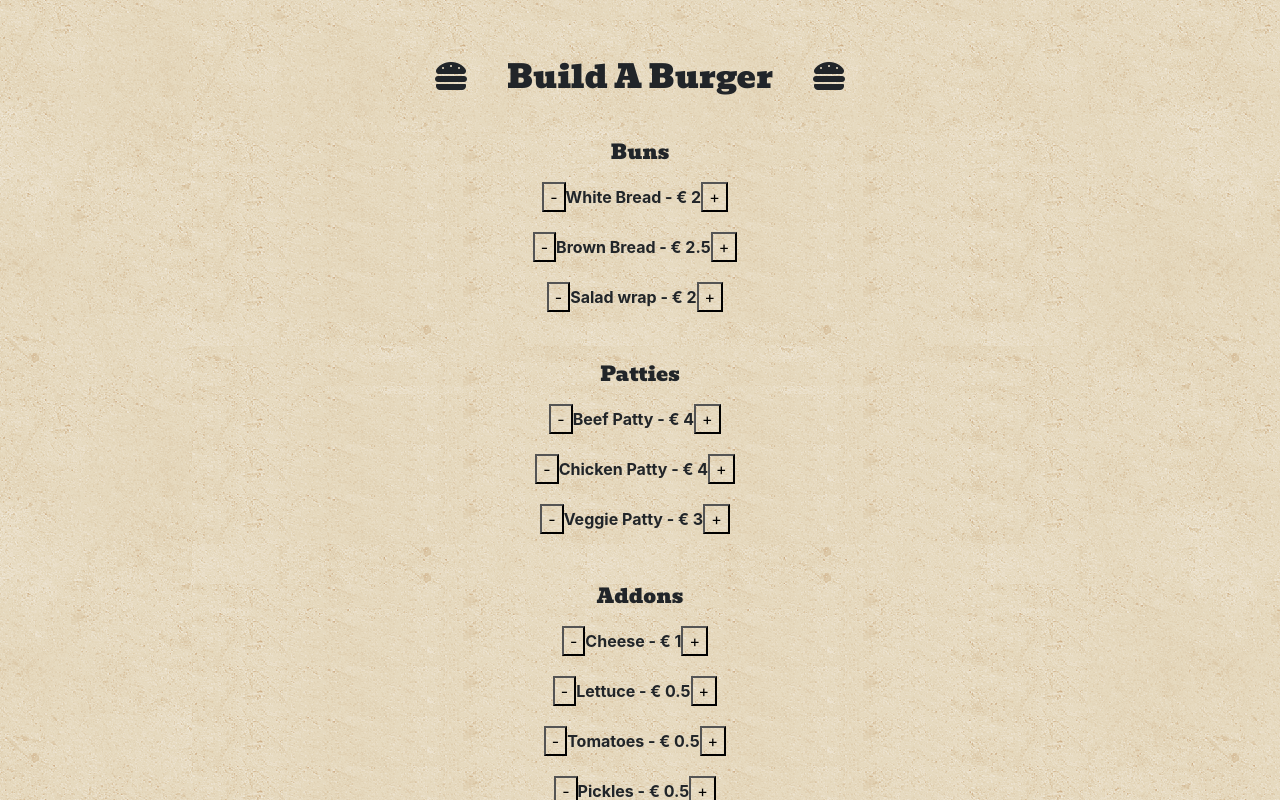
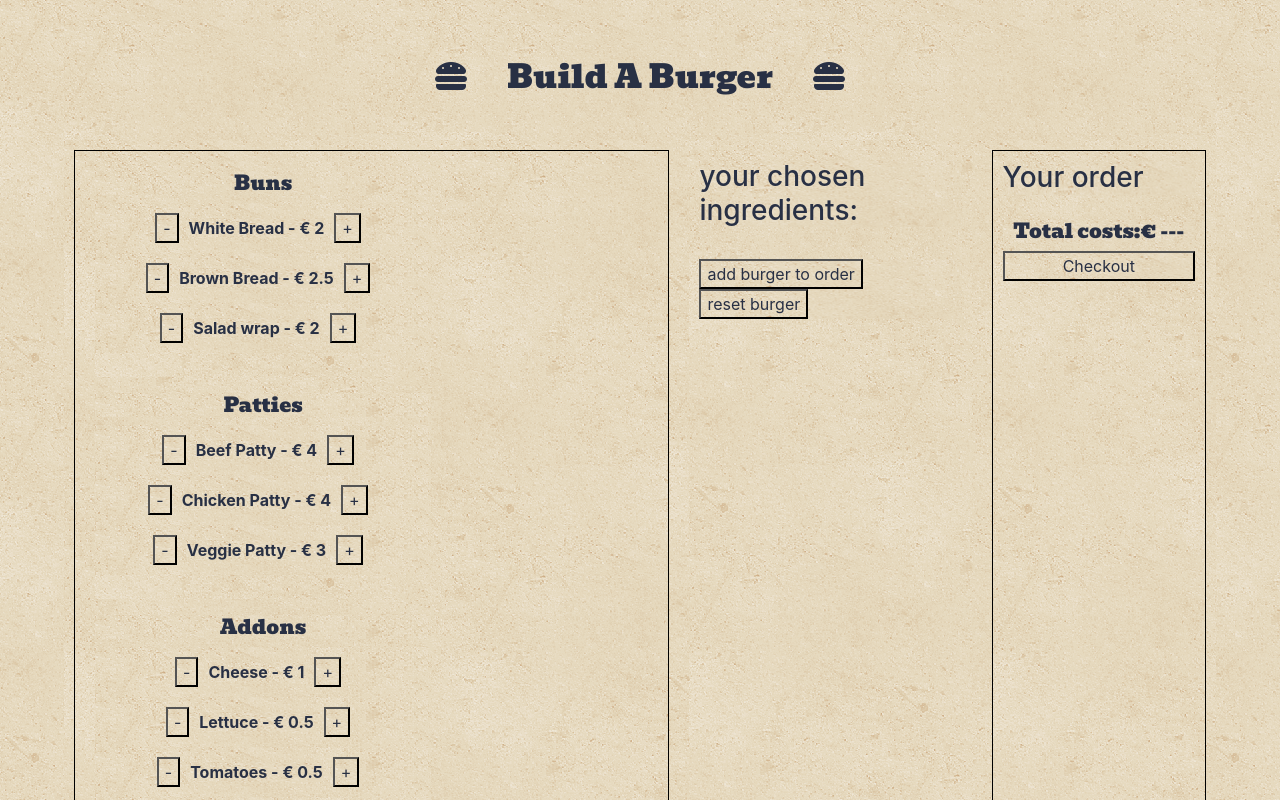
Before and after one commit to SennPatteet/react-custom-order-builder, a React (Create React App) app: page / in a window 1280 px wide. Shown: the top 800 px of the page. Built offline with nearby package versions, Linux system fonts and the light colour scheme.

Commit message:
still working on style

```diff
--- a/src/App.css
+++ b/src/App.css
@@ -56,10 +56,11 @@ ul {
 
 * {
   background-image: url('bg.png');
+  color: #283044;
 }
 
 body {
-  max-width: 70%;
+  max-width: 90%;
   margin: auto;
 }
 
@@ -89,6 +90,60 @@ i {
   padding: 40px;
 }
 
-.plusmin {
-  background-color: white;
+
+
+.App {
+    box-sizing: border-box;
+    display: flex;
+    flex-direction: row;
 }
+
+
+.options {
+    display: flex;
+    flex-direction: column;
+
+    width: 60%;
+    margin: 10px;
+    padding: 10px;
+
+}
+
+.orderList {
+    display: flex;
+    flex-direction: column;
+    align-content: right;
+    width: 30%;
+    margin: 10px;
+    padding: 10px;
+    border: 1px solid black;
+
+}
+
+.controls {
+    display: flex;
+    margin: 10px;
+    padding: 10px;
+    width: 40%;
+    flex-direction: column;
+}
+
+.menu {
+    display: flex;
+    flex-direction: row;
+    width: 1000px;
+    margin: 10px;
+    border: 1px solid black;
+
+}
+
+ul {
+    align-content: center;
+
+    list-style-type: none;
+}
+
+.menuItems {
+    flex-direction: column;
+    margin: 10px;
+}
--- a/src/App.js
+++ b/src/App.js
@@ -132,10 +132,10 @@ class App extends Component {
 	};
 	render() {
 		return (
+			<div><h2><i className="fas fa-hamburger"></i>Build A Burger<i className="fas fa-hamburger"></i></h2>
 			<div className="App">
 				<div className="menu">
 					<div className="options">
-						<h2><i class="fas fa-hamburger"></i>Build A Burger<i class="fas fa-hamburger"></i></h2>
 						<h5>Buns</h5>
 						<ul>
 							<IngredientsList
@@ -168,6 +168,8 @@ class App extends Component {
 						</ul>
 					</div>
 
+
+					</div>
 					<div className="controls">
 						<h3>your chosen ingredients:</h3> <span id="burger" /> <span id="price" />
 						<br />
@@ -179,8 +181,6 @@ class App extends Component {
 								reset burger
 							</button>
 						</div>
-						<button onClick={() => console.log(this.state)}> log </button>
-					</div>
 				</div>
 				<div className="orderList">
 					<h3>Your order</h3>
@@ -195,6 +195,7 @@ class App extends Component {
 					</button>
 				</div>
 			</div>
+			</div>
 		);
 	}
 }
```
